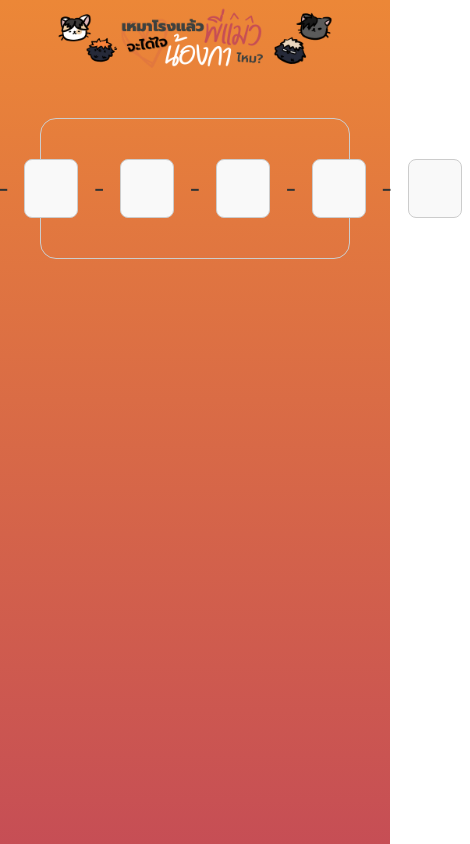
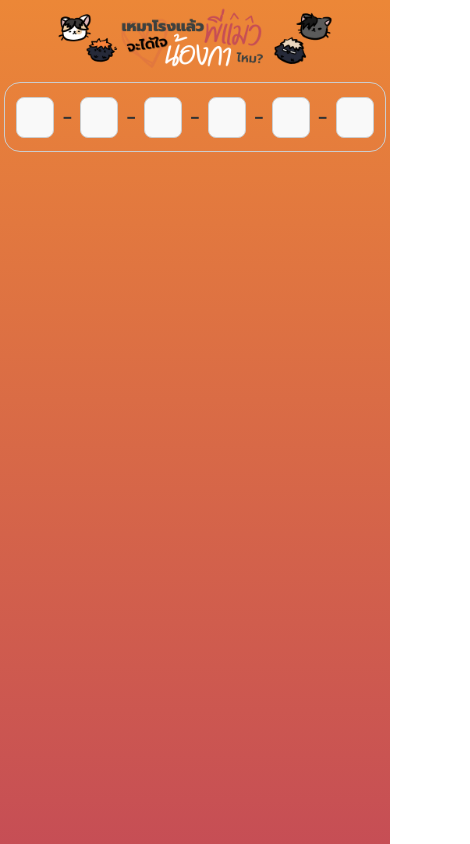
Before and after one commit to tonfai08/haikyu-fe, a React (Create React App) app: page /hq-krtsk-khn/login in a window 390 px wide. Shown: the whole page, 470 px wide, since content can reach past the window. Built offline with nearby package versions, Linux system fonts and the light colour scheme.

Commit message:
update css

```diff
--- a/src/pages/styles.css
+++ b/src/pages/styles.css
@@ -53,4 +53,27 @@ body {
   .header-img {
     width: 80%;
   }
+  .login-block {
+    margin: 4px 4px;
+    padding: 8px 8px;
+    display: flex;
+    justify-content: center;
+    align-items: center;
+    border: 1px solid #ccc;
+    border-radius: 1rem;
+  }
+  .otp-input {
+    margin: 0rem;
+    font-size: 2rem;
+    border-radius: 0.5rem;
+    border: 1px solid #ccc;
+    background-color: #f9f9f9;
+    color: #333;
+  }
+
+  .otp-separator {
+    margin: 0.5rem;
+    font-size: 1.5rem;
+    color: #333;
+  }
 }
```
